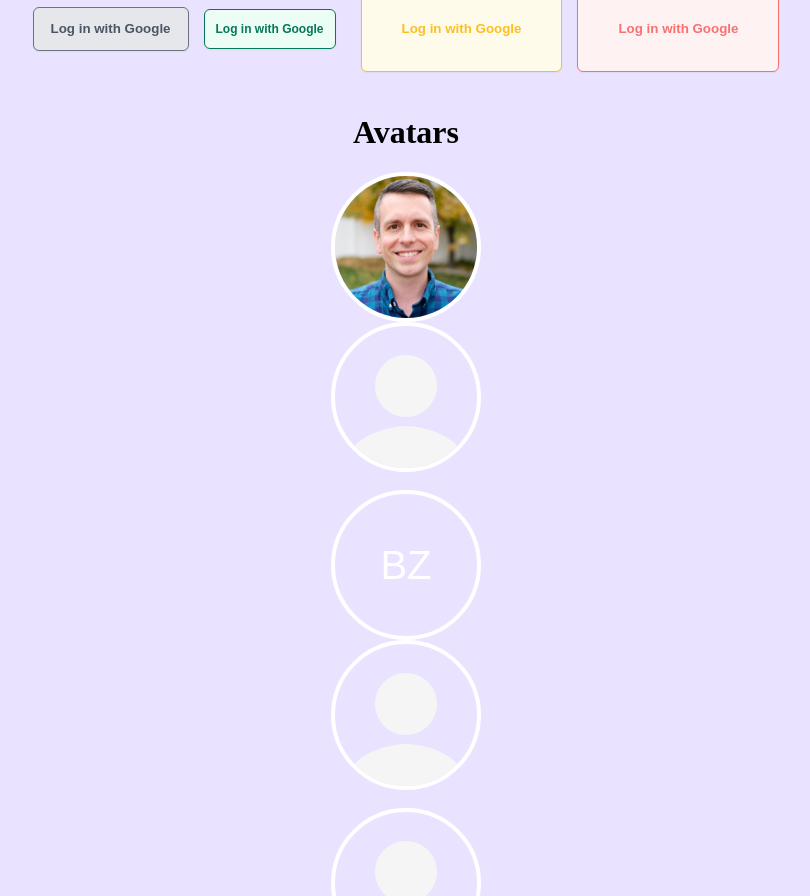
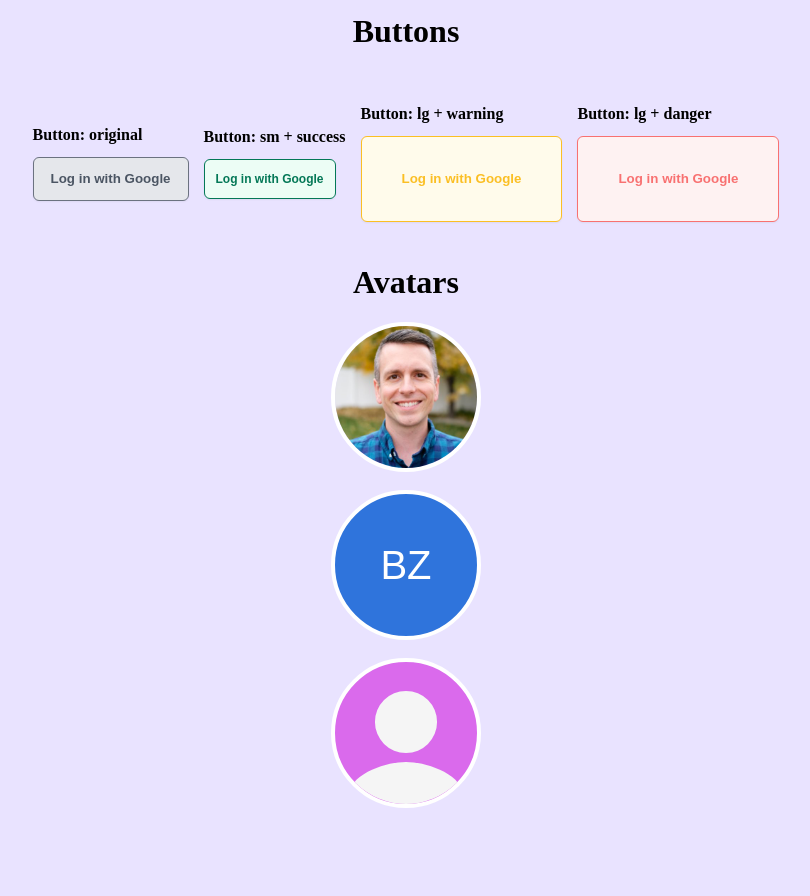
Before and after one commit to emirisato1003/advanced-react-lab, a React (Vite) app in the folder advanced-react-lab/: page / in a window 1280 px wide. Shown: the top 896 px of the page, without its empty margins (234-1044 px from the left). After the commit the page ends 808 px from the top, so only its background shows below. Built offline with nearby package versions, Linux system fonts and the light colour scheme.

Commit message:
work on overloaded avatar component

```diff
--- a/advanced-react-lab/package.json
+++ b/advanced-react-lab/package.json
@@ -11,6 +11,7 @@
   },
   "dependencies": {
     "classnames": "^2.5.1",
+    "clsx": "^2.1.1",
     "react": "^18.3.1",
     "react-dom": "^18.3.1",
     "react-icons": "^5.4.0"
--- a/advanced-react-lab/src/App.jsx
+++ b/advanced-react-lab/src/App.jsx
@@ -19,9 +19,9 @@ function App() {
       <div className="avatar-container">
         <Avatar src="./src/assets/bob.jpg" alt="Bob Ziroll" />
         <br />
-        <Avatar>BZ</Avatar>
+        <Avatar className="blue">BZ</Avatar>
         <br />
-        <Avatar />
+        <Avatar className="pink" />
       </div>
     </main>
   );
--- a/advanced-react-lab/src/Avatar.jsx
+++ b/advanced-react-lab/src/Avatar.jsx
@@ -1,21 +1,21 @@
 import { IoPersonSharp } from "react-icons/io5";
-import classNames from "classnames";
+import clsx from "clsx";
 import React from "react";
 
-export default function Avatar(props) {
-
-    return (
-        <>
-            {/* <h2>Avatar component here!</h2> */}
-            {props.src && <div className="avatar">
-                <img src={props.src} alt={props.alt} />
-            </div>}
-            {props.children && <div className="avatar avatar-letters">
-                {props.children}
-            </div>}
-            <div className="avatar avatar-icon">
-                <IoPersonSharp />
-            </div>
-        </>
-    );
+export default function Avatar({ src, alt, children, className }) {
+    const avatarClasses = clsx('avatar', children && 'avatar-letters', !src && className);
+    if (src) {
+        return <div className={avatarClasses}>
+            <img src={src} alt={alt} />
+        </div>;
+    }
+    if (children) {
+        return <div className={avatarClasses}>
+            {children}
+        </div>;
+    } else {
+        return <div className={avatarClasses}>
+            <IoPersonSharp />
+        </div>;
+    }
 }
--- a/advanced-react-lab/src/index.css
+++ b/advanced-react-lab/src/index.css
@@ -1,5 +1,13 @@
 * {
   box-sizing: border-box;
+}
+
+:root {
+  --navy: #1F2937;
+  --pink: #DA6AEC;
+  --red: #F43F5E;
+  --blue: #2F74DC;
+  --green: #22CD90;
 }
 
 body {
```
Also changed, not shown: 1 other file (tests, documents, lock files or other folders).
